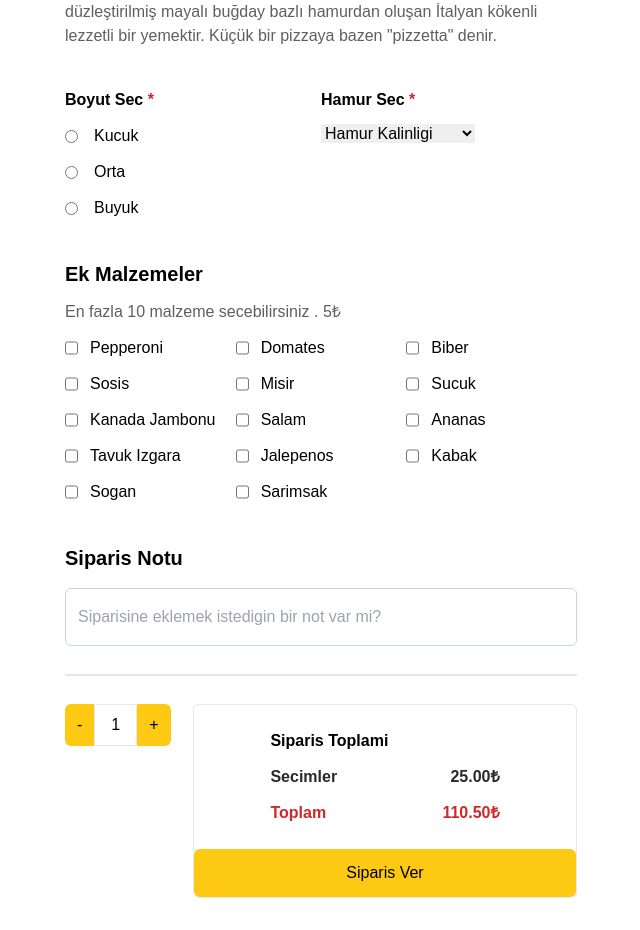
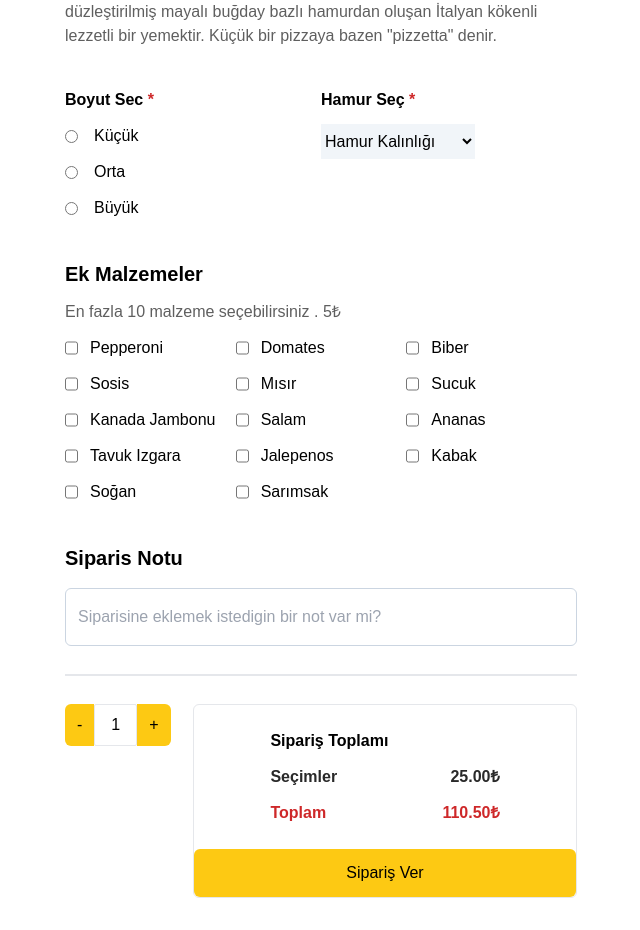
Before and after one commit to muratsimseekk/pizzaa-, an Angular app: page /pizza in a window 1280 px wide. Shown: the part 460-1390 px from the top of the page, without its empty margins (319-959 px from the left). Built offline with nearby package versions, Linux system fonts and the light colour scheme; a web font is replaced by a local one.

Commit message:
rewrite with Turkish chars

```diff
--- a/src/app/components/order/content/formdetail/formdetail.component.html
+++ b/src/app/components/order/content/formdetail/formdetail.component.html
@@ -8,7 +8,7 @@
         <input type="radio" id="kucuk" name="boyut" /><label
           class="mx-4"
           for="kucuk"
-          >Kucuk</label
+          >Küçük</label
         >
       </div>
       <div class="flex items-center">
@@ -22,23 +22,23 @@
         <input type="radio" id="buyuk" name="boyut" /><label
           class="mx-4"
           for="buyuk"
-          >Buyuk</label
+          >Büyük</label
         >
       </div>
     </div>
     <div class="w-1/2 flex flex-col gap-3">
-      <p class="font-semibold">Hamur Sec <span class="text-kirmizi">*</span></p>
-      <select name="hamur" id="hamurSec" class="w-3/5">
-        <option value="" disabled selected>Hamur Kalinligi</option>
-        <option value="ince">Ince</option>
+      <p class="font-semibold">Hamur Seç <span class="text-kirmizi">*</span></p>
+      <select name="hamur" id="hamurSec" class="w-3/5 bg-slate-100 py-2">
+        <option value="" disabled selected>Hamur Kalınlığı</option>
+        <option value="ince">İnce</option>
         <option value="peynirli">Peynirli</option>
-        <option value="kalin">Kalin</option>
+        <option value="kalin">Kalın</option>
       </select>
     </div>
   </div>
   <div class="flex flex-col gap-3 my-10">
     <h2 class="text-xl font-bold">Ek Malzemeler</h2>
-    <p class="text-acikGri">En fazla 10 malzeme secebilirsiniz . 5₺</p>
+    <p class="text-acikGri">En fazla 10 malzeme seçebilirsiniz . 5₺</p>
     <div class="flex flex-wrap gap-y-3">
       <div class="flex gap-3 w-1/3" *ngFor="let item of additional">
         <input type="checkbox" name="" id="{{ item }}" />
@@ -67,9 +67,9 @@
       </div>
       <div class="flex w-3/4 flex-col items-center border rounded-md">
         <div class="w-3/5 items-start py-6 flex flex-col gap-3">
-          <h3 class="font-semibold">Siparis Toplami</h3>
+          <h3 class="font-semibold">Sipariş Toplamı</h3>
           <div class="flex justify-between w-full text-koyuGri font-semibold">
-            <p>Secimler</p>
+            <p>Seçimler</p>
             <p>25.00₺</p>
           </div>
           <div class="flex w-full justify-between text-kirmizi font-semibold">
@@ -78,7 +78,7 @@
           </div>
         </div>
         <button type="button" class="bg-sari w-full py-3 rounded-md">
-          Siparis Ver
+          Sipariş Ver
         </button>
       </div>
     </div>
--- a/src/app/components/order/content/formdetail/formdetail.component.ts
+++ b/src/app/components/order/content/formdetail/formdetail.component.ts
@@ -11,7 +11,7 @@ export class FormdetailComponent {
     'Domates',
     'Biber',
     'Sosis',
-    'Misir',
+    'Mısır',
     'Sucuk',
     'Kanada Jambonu',
     'Salam',
@@ -19,8 +19,8 @@ export class FormdetailComponent {
     'Tavuk Izgara',
     'Jalepenos',
     'Kabak',
-    'Sogan',
-    'Sarimsak',
+    'Soğan',
+    'Sarımsak',
   ];
 
   constructor() {}
```
